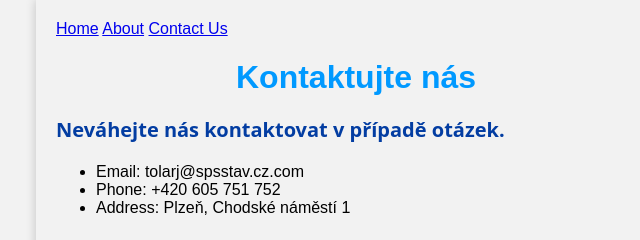
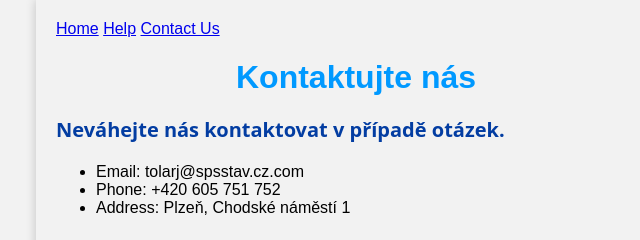
Before and after one commit to Hoza5/PROJEKT-JS1, a plain HTML site: page contact.html in a window 1280 px wide. Shown: the top 240 px of the page, 284-924 px from the left. Drawn offline with Linux system fonts and the light colour scheme.

Commit message:
konečná úprava

```diff
--- a/contact.html
+++ b/contact.html
@@ -6,7 +6,7 @@
 </head>
 <body>
     <a href="index.html">Home</a>
-    <a href="help.html">About</a>
+    <a href="help.html">Help</a>
     <a href="contact.html">Contact Us</a>
   <h1>Kontaktujte nás</h1>
   <p>Neváhejte nás kontaktovat v případě otázek.</p>
```
Also changed, not shown: help.html (+1 -1 lines), index.html (+1 -1 lines).
